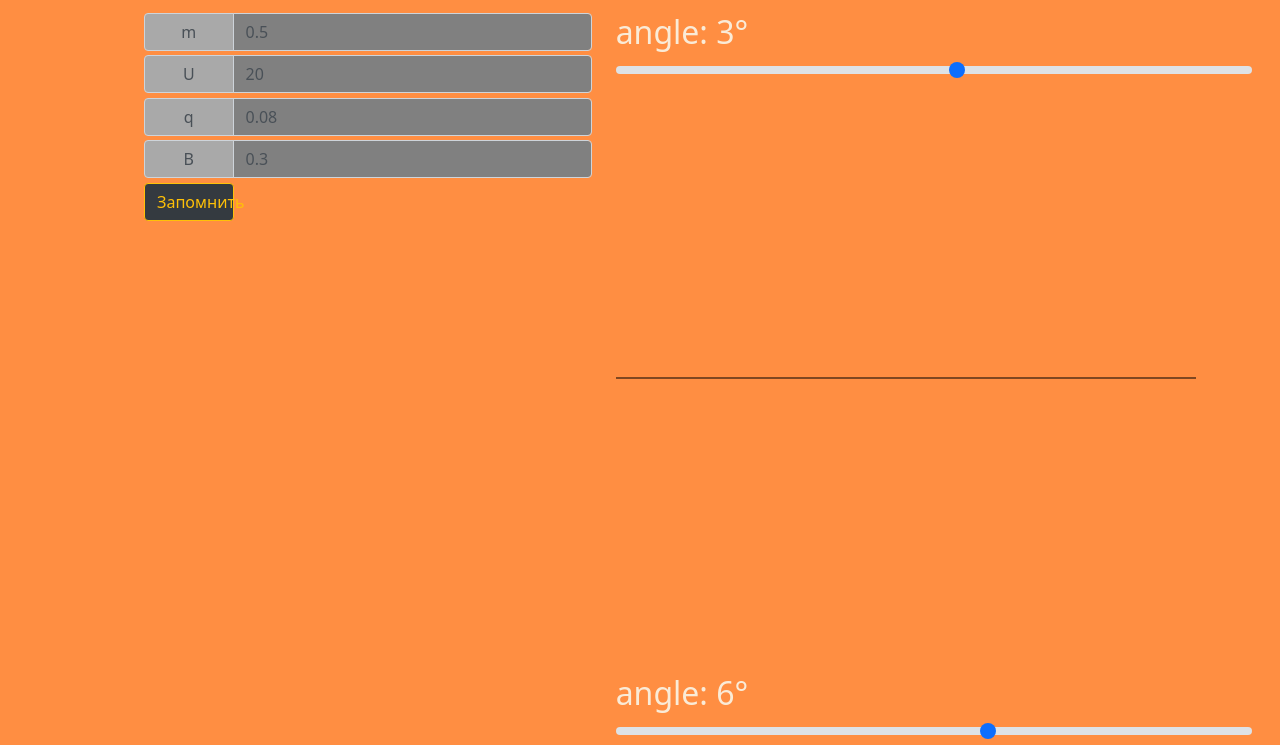
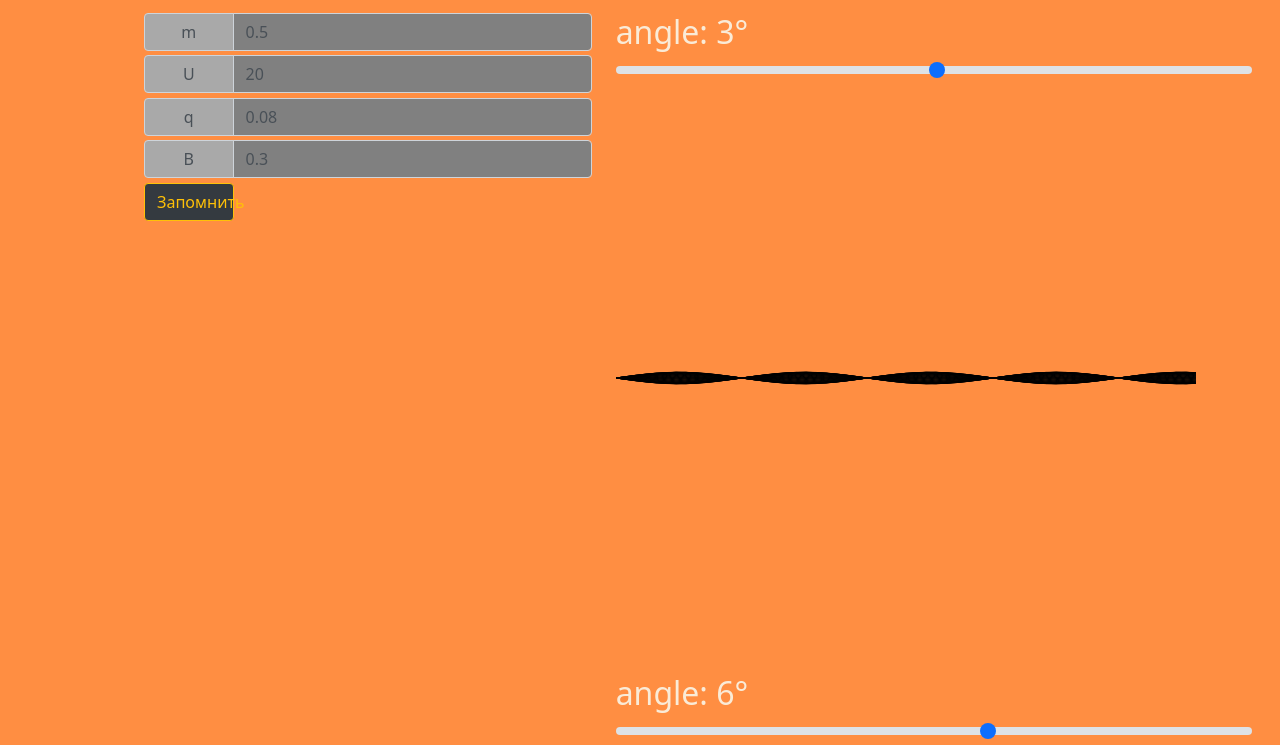
Before and after one commit to andrey8080/physics_project_focusing, a plain HTML site: page index.html in a window 1280 px wide. Shown: the top 745 px of the page. Drawn offline with nearby package versions, Linux system fonts and the light colour scheme.

Commit message:
correct xy graphs

```diff
--- a/index.html
+++ b/index.html
@@ -53,7 +53,7 @@
 
 			<div class="col-7">
 				<h2 id="x1_angle">angle: 3°</h2>
-				<input type="range" class="form-range" min="-40" max="40" step="0.2" value="3" id="angle1" oninput="updateValueAngle1()">
+				<input type="range" class="form-range" min="-40" max="40" step="0.2" value="0.4" id="angle1" oninput="updateValueAngle1()">
 				<canvas id="canvas1" width="580" height="580"></canvas>
 
 				<h2 id="x2_angle">angle: 6°</h2>
--- a/logic.js
+++ b/logic.js
@@ -36,12 +36,12 @@ document.getElementById("angle3").addEventListener("change", function () {
     drawSummary();
 });
 
-// вычисление координат точки в определённый момент
+
 function getXt(m, U, alpha, phi, q, B, t) {
     return (
         (m * U * Math.sin(alpha * Math.PI / 180)) / (q * B)
     ) * (
-            Math.cos(t + phi) - Math.sin(phi)
+            Math.cos(t + phi) - Math.cos(phi)
         )
 }
 
@@ -49,7 +49,7 @@ function getYt(m, U, alpha, phi, q, B, t) {
     return (
         (m * U * Math.sin(alpha * Math.PI / 180)) / (q * B)
     ) * (
-            Math.cos(t + phi) + Math.cos(phi)
+            Math.cos(t + phi) + Math.sin(phi)
         )
 }
 
@@ -57,26 +57,26 @@ function getZt(U, alpha, t) {
     e = U * Math.cos(alpha * Math.PI / 180) * t;
     return e
 }
-// конец блока с вычислениями
+
 
 function drawGraph(angle, canvas) {
     let ctx = canvas.getContext('2d');
     ctx.clearRect(0, 0, canvas.width, canvas.height);
 
     ctx.beginPath();
-    ctx.moveTo(canvas.width / 2, 0); // Начинаем ось OY от верхнего края
-    ctx.lineTo(canvas.width / 2, canvas.height); // Заканчиваем ось OY на нижнем краю
+    ctx.moveTo(canvas.width / 2, 0);
+    ctx.lineTo(canvas.width / 2, canvas.height);
     ctx.stroke();
     ctx.closePath();
 
     ctx.beginPath();
+
     for (let phi = 0; phi < 2 * Math.PI; phi += 0.2) {
-        for (let t = 0; t < 0.5; t += 0.5) {
+        for (let t = 0; t <= 48.5; t += 0.5) {
             let x = getXt(particle_m, particle_u, angle, phi, particle_q, magnetic_field, t);
             let y = getZt(particle_u, angle, t);
-            console.log(x, y)
 
-            x = canvas.width / 2 - x; // Смещаем x, чтобы график начинался с левого края
+            x = canvas.width / 2 - x;
 
             if (t === 0) {
                 ctx.moveTo(x, y);
@@ -87,7 +87,6 @@ function drawGraph(angle, canvas) {
     }
     ctx.stroke();
 }
-
 
 
 function drawSummary() {
@@ -107,7 +106,7 @@ function drawSummary() {
 
         let angle = document.getElementById('angle' + (i+1)).value;
 
-        let color = colors[i]; // Выбираем соответствующий цвет
+        let color = colors[i];
 
         ctx.beginPath();
         // ctx.strokeStyle = color;
@@ -117,7 +116,7 @@ function drawSummary() {
                 let x = getXt(particle_m, particle_u, angle, phi, particle_q, magnetic_field, t);
                 let y = getZt(particle_u, angle, t);
 
-                x = summary_graphs.width / 2 - x; // Смещаем x, чтобы график начинался с левого края
+                x = summary_graphs.width / 2 - x;
 
                 if (t === 0) {
                     ctx.moveTo(x, y);
@@ -127,7 +126,6 @@ function drawSummary() {
             }
         }
         ctx.stroke();
-
     }
 }
 
```
